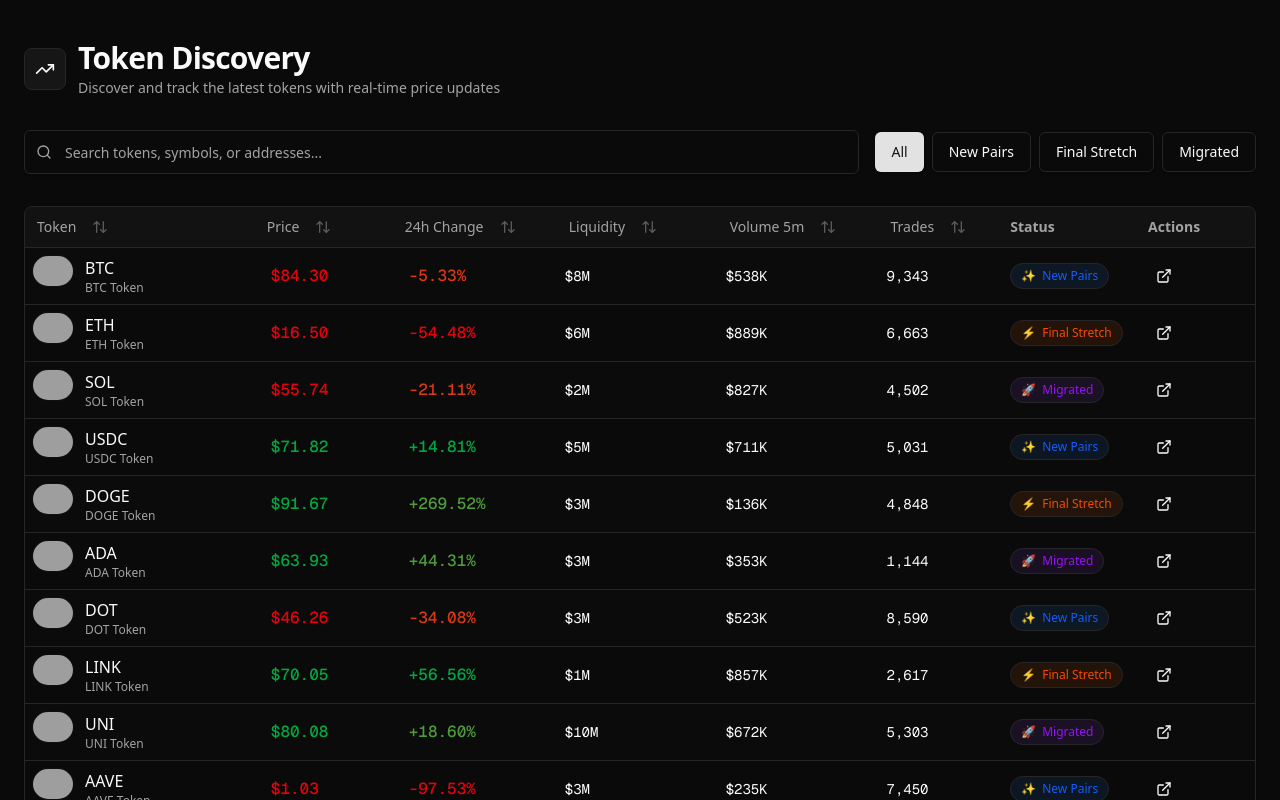
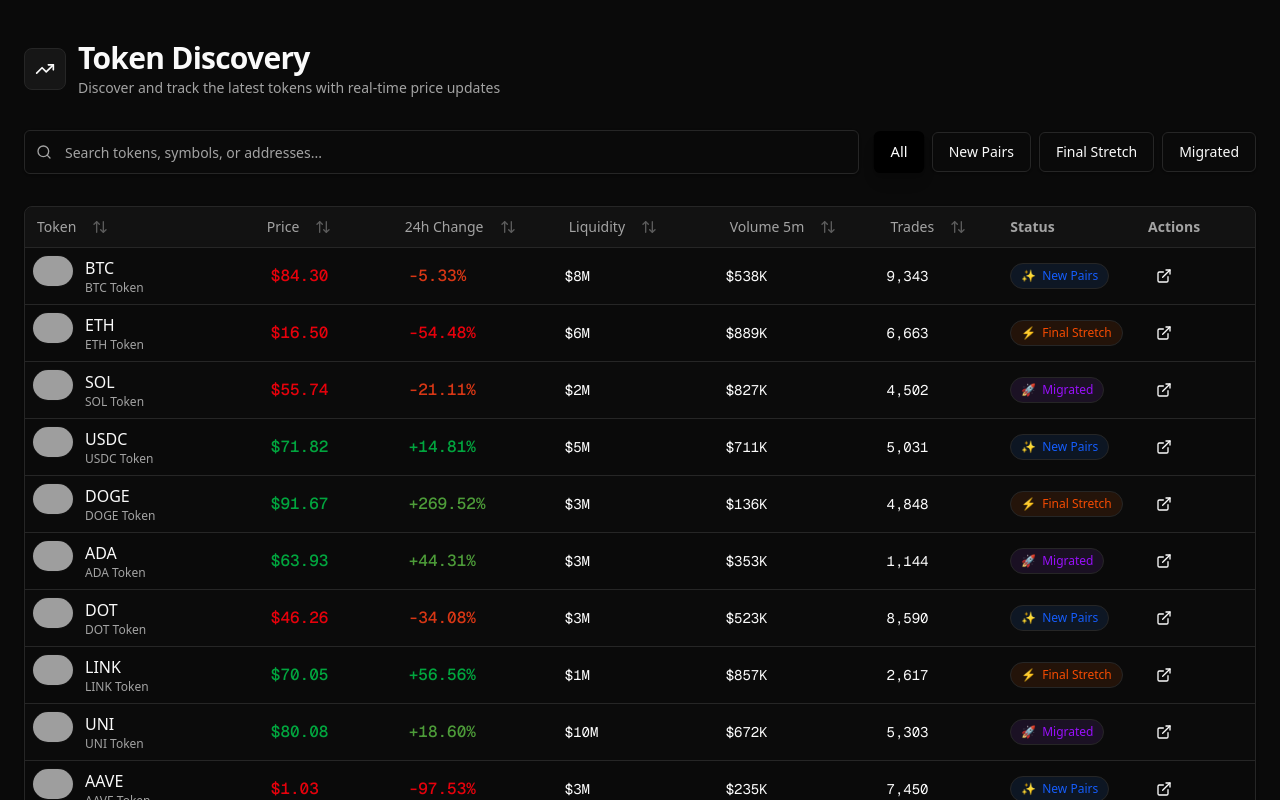
Before and after one commit to amankumar033/eterna, a Next.js app: page /pulse in a window 1280 px wide. Shown: the top 800 px of the page. Built offline with nearby package versions, Linux system fonts and the light colour scheme; grey boxes are pictures that could not be loaded.

Commit message:
style: add smooth hover lift effect and black active state to filter buttons

```diff
--- a/components/token-table/TokenTableFilters.tsx
+++ b/components/token-table/TokenTableFilters.tsx
@@ -78,10 +78,10 @@
             onClick={() => handleStatusFilter(filter.value)}
             className={cn(
               "transition-all duration-300 ease-out text-xs sm:text-sm h-10 px-4 font-medium cursor-pointer",
-              "hover:bg-muted/60 active:bg-muted/80",
+              "hover:scale-105 hover:shadow-md hover:-translate-y-0.5 active:scale-100 active:translate-y-0",
               statusFilter === filter.value
-                ? "bg-primary/90 text-primary-foreground shadow-sm"
-                : "bg-background border-border/40 hover:border-border/60"
+                ? "bg-black dark:bg-white text-white dark:text-black shadow-lg scale-105"
+                : "bg-background border-border/40 hover:bg-muted/60 hover:border-border/60"
             )}
           >
             {filter.label}
```
